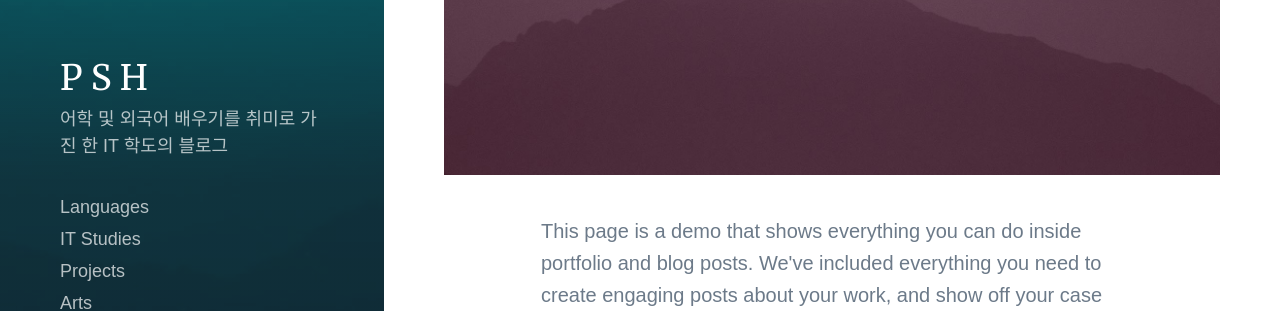
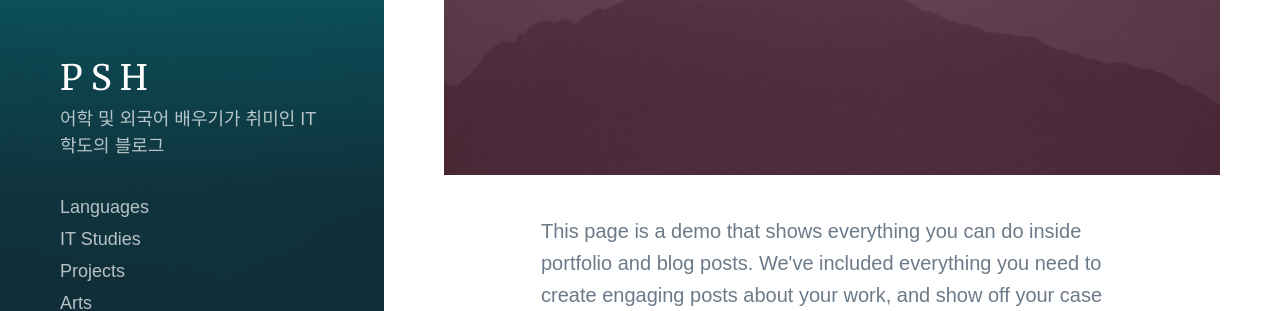
Before and after one commit to vendergood/vendergood.github.io, a Jekyll site: the page built from index.html, in a window 1280 px wide. Shown: the part 446-757 px from the top of the page. Built offline with Jekyll 4.4.1, drawn with Linux system fonts in a browser that asks for light colours; nearby versions of some CDN libraries; some web fonts are replaced; the list of posts is cut into pages by our own code.

Commit message:
Update settings.yml

```diff
--- a/_data/settings.yml
+++ b/_data/settings.yml
@@ -1,6 +1,6 @@
 basic_settings:
   site_title: P S H
-  site_tagline: 어학 및 외국어 배우기를 취미로 가진 한 IT 학도의 블로그
+  site_tagline: 어학 및 외국어 배우기가 취미인 IT 학도의 블로그
   favicon_image: /images/favicon.png
 
 header_settings:
```
